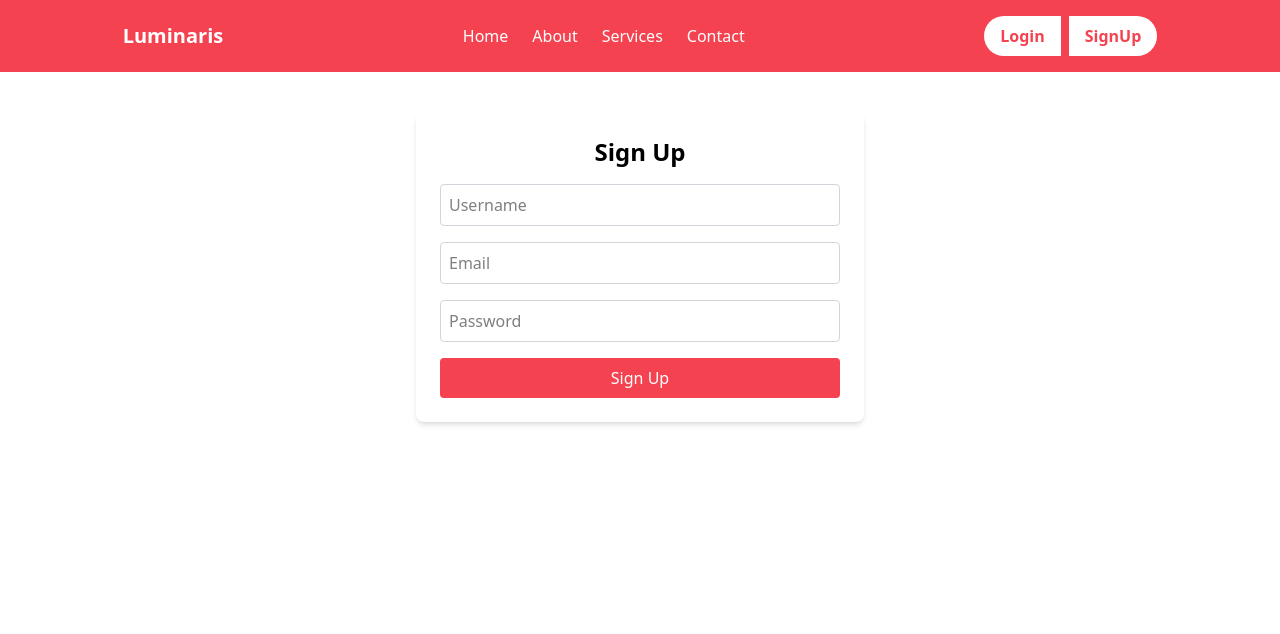
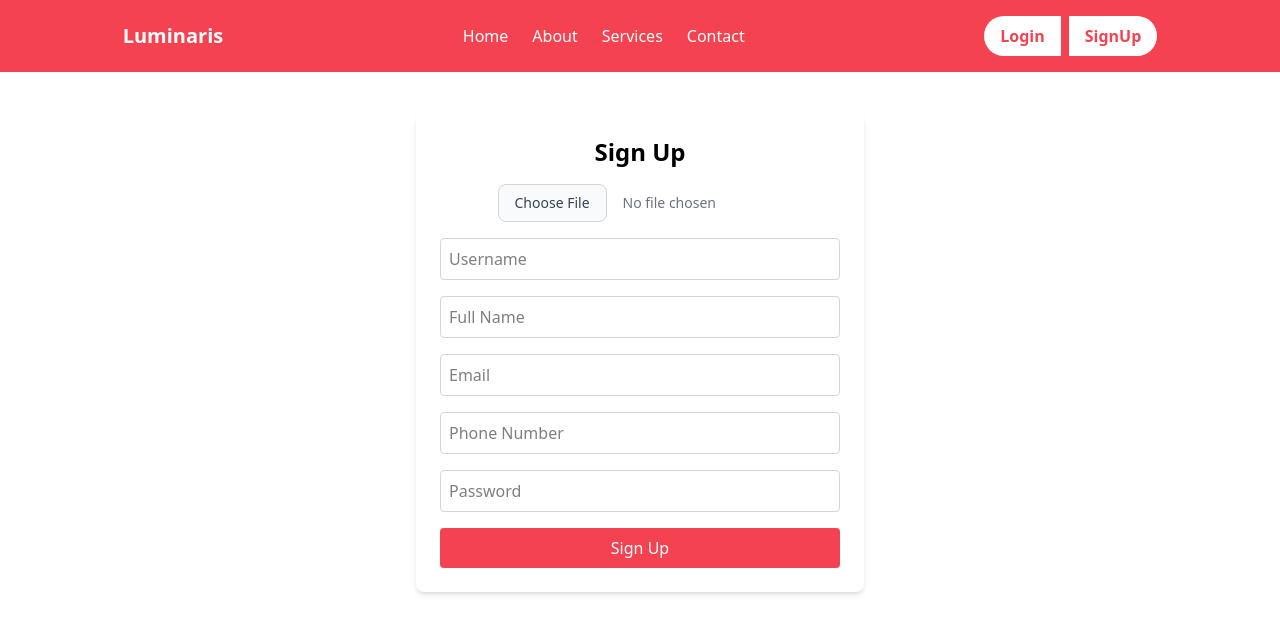
Before and after one commit to inzamulhaque1/Luminaris-client, a React (Vite) app: page /signup in a window 1280 px wide. Shown: the top 634 px of the page. Built offline with nearby package versions, Linux system fonts and the light colour scheme; no server answers.

Commit message:
create registration page and upload image to cloudenari and create server also

```diff
--- a/package.json
+++ b/package.json
@@ -12,6 +12,9 @@
   "dependencies": {
     "@tailwindcss/postcss": "^4.0.9",
     "@tailwindcss/vite": "^4.0.9",
+    "axios": "^1.8.1",
+    "cloudinary": "^2.5.1",
+    "google-auth-library": "^9.15.1",
     "postcss": "^8.5.3",
     "react": "^19.0.0",
     "react-dom": "^19.0.0",
--- /dev/null
+++ b/src/hooks/useAxiosPublic.jsx
@@ -0,0 +1,9 @@
+import axios from "axios";
+
+const useAxiosPublic = () => {
+  return axios.create({
+    baseURL: import.meta.env.VITE_API_URL || "http://localhost:5000",
+  });
+};
+
+export default useAxiosPublic;
--- a/src/pages/Auth/Signup.jsx
+++ b/src/pages/Auth/Signup.jsx
@@ -1,51 +1,158 @@
-import { useForm } from 'react-hook-form';
+import { useForm } from "react-hook-form";
+import { useState } from "react";
+import useAxiosPublic from "../../hooks/useAxiosPublic";
 
 const Signup = () => {
-  const { register, handleSubmit, formState: { errors } } = useForm();
+  const {
+    register,
+    handleSubmit,
+    formState: { errors },
+  } = useForm();
 
-  const onSubmit = (data) => {
-    console.log(data); // You can handle the data further here
+  const [preview, setPreview] = useState(null);
+  const [loading, setLoading] = useState(false);
+  const axiosPublic = useAxiosPublic();
+
+  const onSubmit = async (data) => {
+    setLoading(true);
+    try {
+      // Convert the file to a format suitable for sending (e.g., base64)
+      const file = data.photo[0];
+      const reader = new FileReader();
+      reader.readAsDataURL(file);
+      reader.onloadend = async () => {
+        const base64Image = reader.result;
+
+        // Prepare form data
+        const formData = {
+          username: data.username,
+          fullname: data.fullname,
+          email: data.email,
+          phone: data.phone,
+          password: data.password,
+          photo: base64Image, // Send base64 string to backend
+        };
+
+        // Send data to backend
+        const response = await axiosPublic.post("/users", formData);
+        console.log("Response from backend:", response.data);
+      };
+    } catch (error) {
+      console.error("Error during signup:", error);
+      alert("Signup failed!");
+    } finally {
+      setLoading(false);
+    }
+  };
+
+  const handleImageChange = (e) => {
+    const file = e.target.files[0];
+    if (file) {
+      setPreview(URL.createObjectURL(file)); // Show image preview
+    }
   };
 
   return (
     <div className="max-w-md mx-auto p-6 m-10 bg-white rounded-lg shadow-md">
       <h2 className="text-2xl font-semibold text-center mb-4">Sign Up</h2>
-      <form onSubmit={handleSubmit(onSubmit)}>
+      <form onSubmit={handleSubmit(onSubmit)} encType="multipart/form-data">
+        {/* Profile Photo Upload */}
+        <div className="mb-4 flex justify-center items-center gap-3 flex-row-reverse text-center">
+          <div>
+            {preview && (
+              <img
+                src={preview}
+                alt="Profile Preview"
+                className="w-24 h-24 mx-auto rounded-full object-cover mb-2"
+              />
+            )}
+          </div>
+          <div>
+            <input
+              type="file"
+              accept="image/*"
+              {...register("photo", { required: "Profile photo is required" })}
+              onChange={handleImageChange}
+              className="block w-full text-sm text-gray-500 file:mr-4 file:py-2 file:px-4 file:rounded-lg file:border file:border-gray-300 file:bg-gray-50 file:text-gray-700 hover:file:bg-gray-100"
+            />
+            {errors.photo && (
+              <p className="text-red-500 text-xs">{errors.photo.message}</p>
+            )}
+          </div>
+        </div>
+
+        {/* Username */}
         <div className="mb-4">
           <input
             type="text"
             placeholder="Username"
-            {...register('username', { required: 'Username is required' })}
+            {...register("username", { required: "Username is required" })}
             className="w-full p-2 border border-gray-300 rounded"
           />
-          {errors.username && <p className="text-red-500 text-xs">{errors.username.message}</p>}
+          {errors.username && (
+            <p className="text-red-500 text-xs">{errors.username.message}</p>
+          )}
         </div>
 
+        {/* Full Name */}
+        <div className="mb-4">
+          <input
+            type="text"
+            placeholder="Full Name"
+            {...register("fullname", { required: "Full Name is required" })}
+            className="w-full p-2 border border-gray-300 rounded"
+          />
+          {errors.fullname && (
+            <p className="text-red-500 text-xs">{errors.fullname.message}</p>
+          )}
+        </div>
+
+        {/* Email */}
         <div className="mb-4">
           <input
             type="email"
             placeholder="Email"
-            {...register('email', { required: 'Email is required' })}
+            {...register("email", { required: "Email is required" })}
             className="w-full p-2 border border-gray-300 rounded"
           />
-          {errors.email && <p className="text-red-500 text-xs">{errors.email.message}</p>}
+          {errors.email && (
+            <p className="text-red-500 text-xs">{errors.email.message}</p>
+          )}
         </div>
 
+        {/* Phone Number */}
+        <div className="mb-4">
+          <input
+            type="number"
+            placeholder="Phone Number"
+            {...register("phone", { required: "Phone Number is required" })}
+            className="w-full p-2 border border-gray-300 rounded"
+          />
+          {errors.phone && (
+            <p className="text-red-500 text-xs">{errors.phone.message}</p>
+          )}
+        </div>
+
+        {/* Password */}
         <div className="mb-4">
           <input
             type="password"
             placeholder="Password"
-            {...register('password', { required: 'Password is required' })}
+            {...register("password", { required: "Password is required" })}
             className="w-full p-2 border border-gray-300 rounded"
           />
-          {errors.password && <p className="text-red-500 text-xs">{errors.password.message}</p>}
+          {errors.password && (
+            <p className="text-red-500 text-xs">{errors.password.message}</p>
+          )}
         </div>
 
+        {/* Submit Button */}
         <button
           type="submit"
-          className="w-full py-2 bg-primary text-white rounded"
+          disabled={loading}
+          className="w-full py-2 bg-primary text-white rounded disabled:opacity-50"
         >
-          Sign Up
+          {loading ? "Signing Up..." : "Sign Up"}
         </button>
       </form>
     </div>
```
Also changed, not shown: 1 other file (tests, documents, lock files or other folders).
